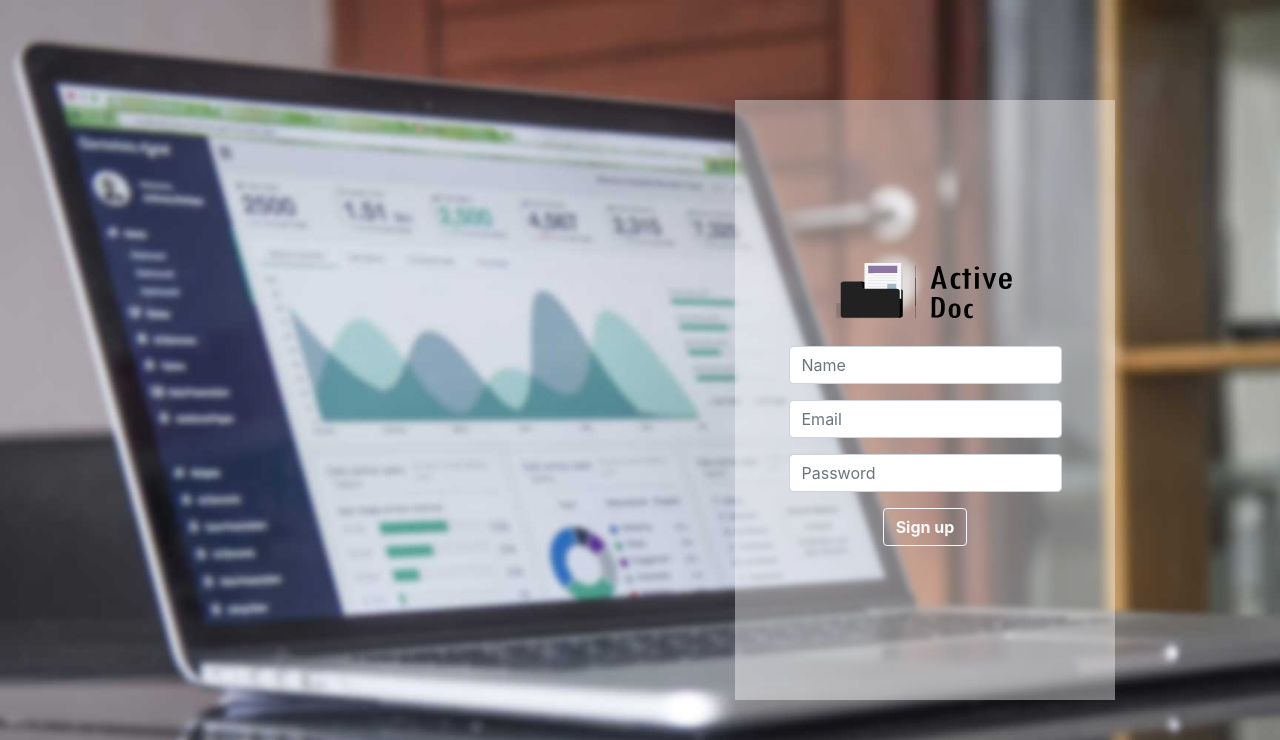
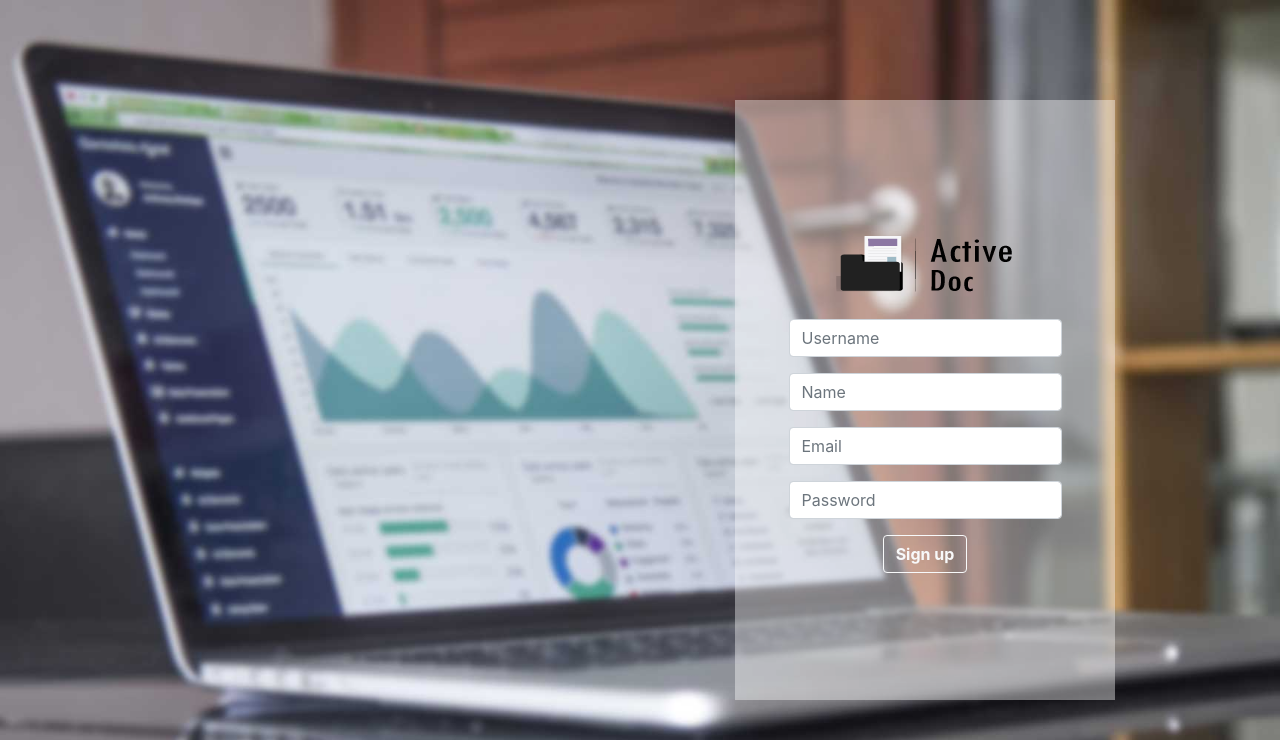
Before and after one commit to Sharookhan/ActiveDoc, a Flask app: page /signup in a window 1280 px wide. Shown: the top 740 px of the page. Run offline with Flask 2, Linux system fonts and the light colour scheme; some libraries are stand-ins or nearby versions.

Commit message:
Validation

```diff
--- a/app.py
+++ b/app.py
@@ -10,7 +10,7 @@ def root():
 def login():
         error=None
         if request.method == 'POST':
-           if request.form['username']!='admin@gmail.com' or request.form['password']!='password':
+           if request.form['username']!='admin' or request.form['password']!='Password@123':
                 error='Invalid Username or Password'
            else:
                 error='Success'
--- a/templates/index.html
+++ b/templates/index.html
@@ -30,8 +30,8 @@
                 <form class="form mx-auto my-auto align-items-center justify-content-center"  method="post">
                    <center>
                   <img src="../static/images/logo.png" class="from-control" alt="">
-                  <input type="email" class="form-control w-75 mt-3" placeholder="Email" name="username" required>
-                  <input type="password" class="form-control w-75 mt-3" placeholder="Password" name="password" required>
+                  <input type="text" class="form-control w-75 mt-3" pattern="^(?=.{5,20}$)(?![_.])(?!.*[_.]{2})[a-zA-Z0-9._]+(?<![_.])$" placeholder="Username" name="username"  title="5-20 characters with Characters, number, underscore or dot" placeholder="Username" name="username" required>
+                  <input type="password" class="form-control w-75 mt-3" pattern="^(?=.*[A-Za-z])(?=.*\d)(?=.*[@$!%*#?&])[A-Za-z\d@$!%*#?&]{8,}" title="Minimum eight characters, at least one uppercase letter, one lowercase letter, one number and one special character" placeholder="Password" name="password" required>
                   <input type="Submit" class="btn btn-outline-light font-weight-bold  mt-3" name="Signin" value="Signin">
                   {%if error %}
                     <p class="bg-danger text-light mt-3 w-75 rounded"> Error:  {{error}}</p>
--- a/templates/signup.html
+++ b/templates/signup.html
@@ -30,9 +30,10 @@
                 <form class="form  mx-auto my-auto align-items-center justify-content-center"  method="post">
                    <center>
                   <img src="../static/images/logo.png" class="from-control" alt="">
-                  <input type="email" class="form-control w-75 mt-3" placeholder="Name" name="name" required>
+                  <input type="text" class="form-control w-75 mt-3" pattern="^(?=.{5,20}$)(?![_.])(?!.*[_.]{2})[a-zA-Z0-9._]+(?<![_.])$" placeholder="Username" name="username"  title="5-20 characters with Characters, number, underscore or dot"  required>
+                  <input type="text" class="form-control w-75 mt-3" placeholder="Name" name="name" pattern="^[a-zA-Z]+(([',. -][a-zA-Z ])?[a-zA-Z]*)*$" title="Enter a valid name." required>
                   <input type="email" class="form-control w-75 mt-3" placeholder="Email" name="username" required>
-                  <input type="password" class="form-control w-75 mt-3" placeholder="Password" name="password" required>
+                  <input type="password" class="form-control w-75 mt-3" pattern="^(?=.*[A-Za-z])(?=.*\d)(?=.*[@$!%*#?&])[A-Za-z\d@$!%*#?&]{8,}" title="Minimum eight characters, at least one uppercase letter, one lowercase letter, one number and one special character" placeholder="Password" name="password" required>
                   <input type="Submit" class="btn btn-outline-light font-weight-bold  mt-3" name="Sign up" value="Sign up">
 
                   </form>
```
